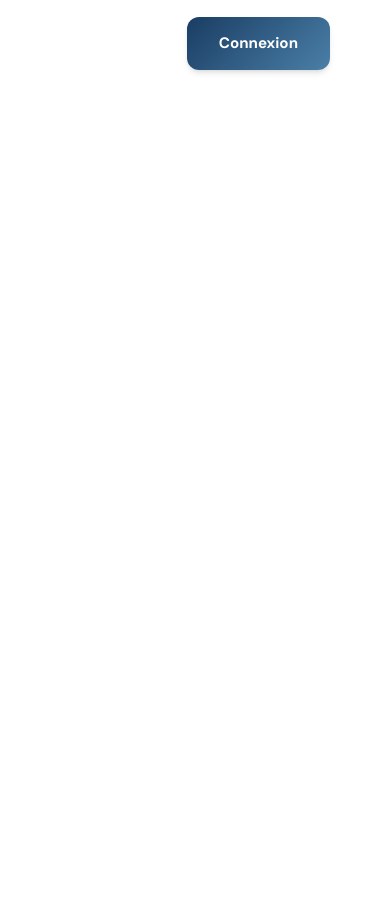
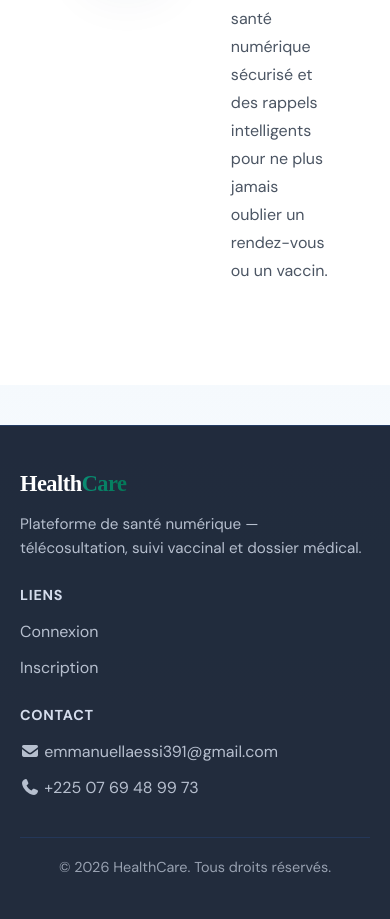
Before and after one commit to Emmanuella-Essi/HEALTHCARE, a PHP site: page /Accueil/home.php in a window 390 px wide. Shown: the part 1863-2782 px from the top of the page. Before the commit the page ends 1936 px from the top, so only its background shows below. Run offline with PHP 8.4, Linux system fonts and the light colour scheme; some libraries are stand-ins or nearby versions.

Commit message:
description

```diff
--- a/Accueil/home.php
+++ b/Accueil/home.php
@@ -6,6 +6,8 @@
     <title>HealthCare - Plateforme de santé numérique</title>
     <link rel="stylesheet" href="https://cdnjs.cloudflare.com/ajax/libs/font-awesome/7.0.1/css/all.min.css">
     <link rel="stylesheet" href="../css/home.css">
+    <link rel="stylesheet" href="../css/footerhome.css">
+
 </head>
 <body>
 
@@ -33,6 +35,7 @@
 
 </div>
 </section>
+
 
 <!-- section about -->
 
@@ -63,11 +66,45 @@
       <p class="about-text">
         Nous offrons un accès simplifié à vos soins, un carnet de santé numérique sécurisé et des rappels intelligents pour ne plus jamais oublier un rendez-vous ou un vaccin.
       </p>
-      <a href="index.php" class="btn-about-learn">Connexion</a>
+
 
     </div>
   </div>
 </section>
 
+<footer class="site-footer">
+    <div class="footer-content">
+        <div class="footer-brand">
+            <div class="logo">Health<span>Care</span></div>
+            <p>Plateforme de santé numérique — télécosultation, suivi vaccinal et dossier médical.</p>
+        </div>
+
+        <div class="footer-links">
+            <h4>Liens</h4>
+            <ul>
+                <li><a href="index.php">Connexion</a></li>
+                <li><a href="inscription.php">Inscription</a></li>
+
+            </ul>
+        </div>
+
+        <div class="footer-contact">
+            <h4>Contact</h4>
+            <p><i class="fa fa-envelope"></i> emmanuellaessi391@gmail.com</p>
+            <p><i class="fa fa-phone"></i> +225 07 69 48 99 73</p>
+        </div>
+    </div>
+
+    <div class="footer-bottom">
+        <span>© <span id="year"></span> HealthCare. Tous droits réservés.</span>
+    </div>
+</footer>
+
+<script>
+    document.getElementById('year').textContent = new Date().getFullYear();
+</script>
+
+<!-- footer -->
+
 </body>
 </html>
--- /dev/null
+++ b/css/footerhome.css
@@ -0,0 +1,78 @@
+/* Footer styles for Accueil/home.php */
+
+.site-footer{
+  background: rgba(10,22,40,0.9);
+  color:#E8F0FF;
+  padding: 40px 20px;
+  margin-top: 40px;
+  border-top: 1px solid rgba(46,124,246,0.2);
+}
+
+.footer-content{
+  max-width: 1200px;
+  margin: 0 auto;
+  display: grid;
+  grid-template-columns: 1.2fr 0.8fr 0.8fr;
+  gap: 24px;
+}
+
+@media (max-width: 900px){
+  .footer-content{ grid-template-columns: 1fr; }
+}
+
+.footer-brand .logo{
+  font-size: 1.4rem;
+  font-family: 'Playfair Display', serif;
+  margin-bottom: 10px;
+}
+
+.footer-brand .logo span{ color: #4A9FFF; }
+
+.footer-brand p{
+  color: rgba(232,240,255,0.75);
+  line-height: 1.6;
+  font-size: 0.95rem;
+  margin: 0;
+}
+
+.footer-links h4,
+.footer-contact h4{
+  font-size: 0.9rem;
+  letter-spacing: 0.05em;
+  text-transform: uppercase;
+  color: rgba(232,240,255,0.9);
+  margin-bottom: 12px;
+}
+
+.footer-links ul{
+  list-style: none;
+  padding: 0;
+  margin: 0;
+  display: flex;
+  flex-direction: column;
+  gap: 10px;
+}
+
+.footer-links a{
+  color: rgba(232,240,255,0.75);
+  text-decoration: none;
+  transition: color .2s;
+}
+
+.footer-links a:hover{ color: #4A9FFF; }
+
+.footer-contact p{
+  margin: 0 0 10px 0;
+  color: rgba(232,240,255,0.75);
+}
+
+.footer-bottom{
+  max-width: 1200px;
+  margin: 26px auto 0 auto;
+  padding-top: 18px;
+  border-top: 1px solid rgba(46,124,246,0.15);
+  display: flex;
+  justify-content: center;
+  color: rgba(232,240,255,0.6);
+  font-size: 0.9rem;
+}
--- a/css/home.css
+++ b/css/home.css
@@ -372,3 +372,82 @@ body {
   margin-top: 8px;
 }
 .btn-about-learn:hover { transform: translateY(-2px); box-shadow: var(--shadow-lg); }
+
+/* Footer styles for Accueil/home.php */
+
+.site-footer{
+  background: rgba(10,22,40,0.9);
+  color:#E8F0FF;
+  padding: 40px 20px;
+  margin-top: 40px;
+  border-top: 1px solid rgba(46,124,246,0.2);
+}
+
+.footer-content{
+  max-width: 1200px;
+  margin: 0 auto;
+  display: grid;
+  grid-template-columns: 1.2fr 0.8fr 0.8fr;
+  gap: 24px;
+}
+
+@media (max-width: 900px){
+  .footer-content{ grid-template-columns: 1fr; }
+}
+
+.footer-brand .logo{
+  font-size: 1.4rem;
+  font-family: 'Playfair Display', serif;
+  margin-bottom: 10px;
+}
+
+.footer-brand .logo span{ color: #4A9FFF; }
+
+.footer-brand p{
+  color: rgba(232,240,255,0.75);
+  line-height: 1.6;
+  font-size: 0.95rem;
+  margin: 0;
+}
+
+.footer-links h4,
+.footer-contact h4{
+  font-size: 0.9rem;
+  letter-spacing: 0.05em;
+  text-transform: uppercase;
+  color: rgba(232,240,255,0.9);
+  margin-bottom: 12px;
+}
+
+.footer-links ul{
+  list-style: none;
+  padding: 0;
+  margin: 0;
+  display: flex;
+  flex-direction: column;
+  gap: 10px;
+}
+
+.footer-links a{
+  color: rgba(232,240,255,0.75);
+  text-decoration: none;
+  transition: color .2s;
+}
+
+.footer-links a:hover{ color: #4A9FFF; }
+
+.footer-contact p{
+  margin: 0 0 10px 0;
+  color: rgba(232,240,255,0.75);
+}
+
+.footer-bottom{
+  max-width: 1200px;
+  margin: 26px auto 0 auto;
+  padding-top: 18px;
+  border-top: 1px solid rgba(46,124,246,0.15);
+  display: flex;
+  justify-content: center;
+  color: rgba(232,240,255,0.6);
+  font-size: 0.9rem;
+}
--- a/css/index.css
+++ b/css/index.css
@@ -8,7 +8,7 @@
 
 
 body {
-  background: linear-gradient(135deg, #0a1628 0%, #1a3a5c 50%, #0d2a4a 100%);
+  background: linear-gradient(135deg, #0a1628 0%, #1a3a5c 50%, #0d2a4a89 100%);
   height: 100vh;
   display: flex;
   justify-content: center;
```
Also changed, not shown: Admin/accueil.php (added, +149 -0 lines), Admin/consultation.php (added, +38 -0 lines), Admin/medecin.php (added, +31 -0 lines), Admin/rapport.php (added, +36 -0 lines), Admin/securite.php (added, +53 -0 lines), Admin/utlisateur.php (added, +44 -0 lines), Admin/vaccin.php (added, +37 -0 lines).
